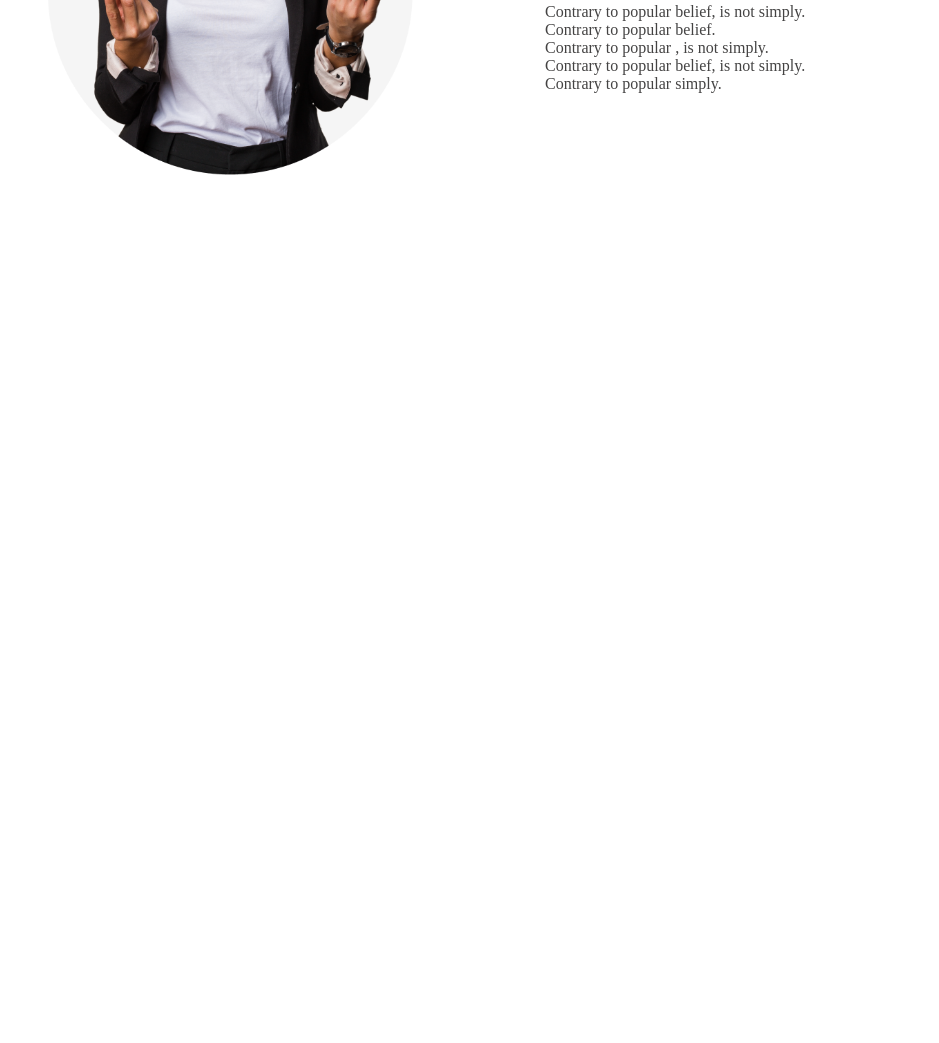
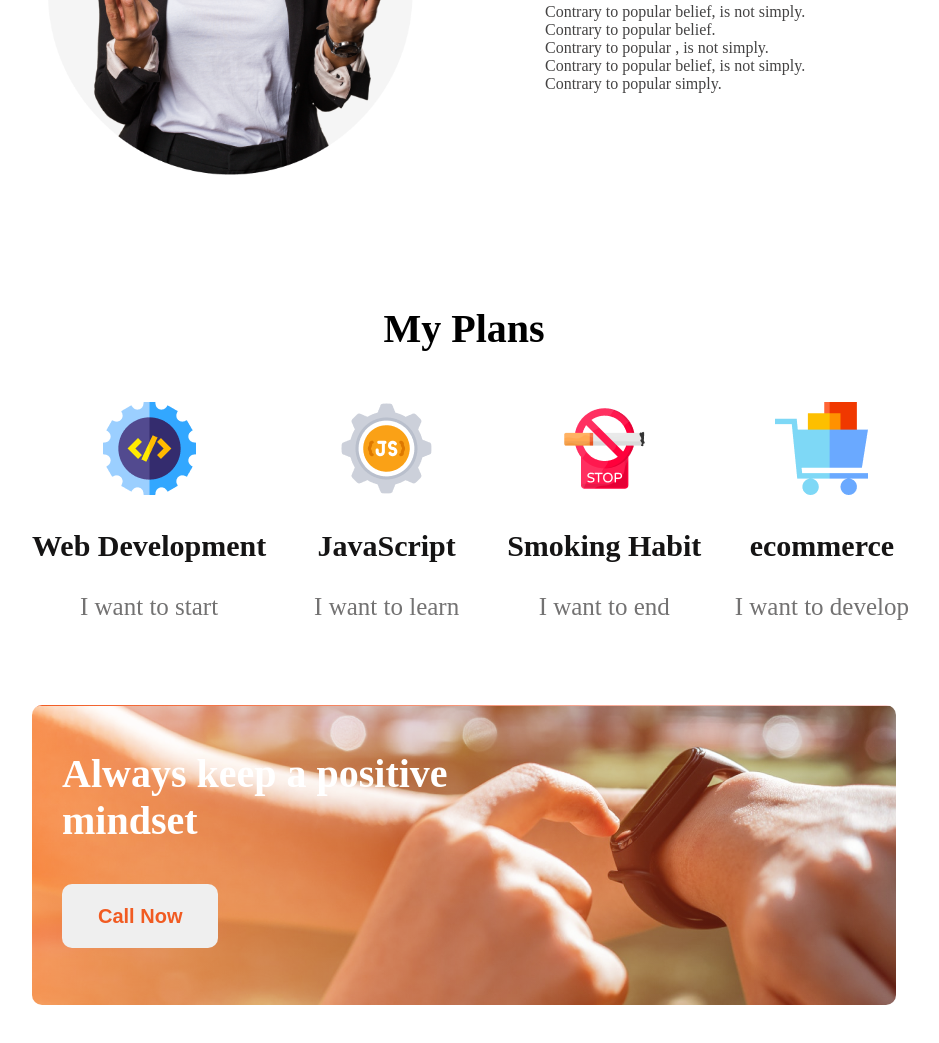
Before and after one commit to Fuad-hasan001/Assignment_1, a plain HTML site: page index.html in a window 1280 px wide. Shown: the part 1105-2148 px from the top of the page, without its empty margins (176-1115 px from the left). Before the commit the page ends 1416 px from the top, so only its background shows below. Drawn offline with Linux system fonts and the light colour scheme.

Commit message:
adding my_plans and call_now section

```diff
--- a/index.html
+++ b/index.html
@@ -36,36 +36,50 @@
                 </div>
             </div>
         </section>
+
         <!-- My-plans  -->
         <section class="plans">
-            <div class="plan-container">
+            <h2 class="plans-title">My Plans</h2>
+            <div>
+                <div class="plans-container">
                     <div class="plan">
-                    <img src="" alt="">
+                        <img src="images/icons/web.png" alt="">
                         <div class="plan-info">
-                        <p class="plan-title"></p>
-                        <p class="plan-description"></p>
+                            <p class="plan-title">Web Development</p>
+                            <p class="plan-description">I want to start</p>
                         </div>
                     </div>
                     <div class="plan">
-                    <img src="" alt="">
+                        <img src="images/icons/js.png" alt="">
                         <div class="plan-info">
-                        <p class="plan-title"></p>
-                        <p class="plan-description"></p>
+                            <p class="plan-title">JavaScript</p>
+                            <p class="plan-description">I want to learn</p>
                         </div>
                     </div>
                     <div class="plan">
-                    <img src="" alt="">
+                        <img src="images/icons/smoke.png" alt="">
                         <div class="plan-info">
-                        <p class="plan-title"></p>
-                        <p class="plan-description"></p>
+                            <p class="plan-title">Smoking Habit</p>
+                            <p class="plan-description">I want to end</p>
                         </div>
                     </div>
                     <div class="plan">
-                    <img src="" alt="">
+                        <img src="images/icons/ecom.png" alt="">
                         <div class="plan-info">
-                        <p class="plan-title"></p>
-                        <p class="plan-description"></p>
+                            <p class="plan-title">ecommerce</p>
+                            <p class="plan-description">I want to develop</p>
                         </div>
+                    </div>
+                </div>
+            </div>
+
+        </section>
+
+        <section class="call-now">
+            <div class="call-container">
+                <div class="call-info">
+                    <h3 class="call-title">Always keep a positive mindset</h3>
+                    <button class="btn-call">Call Now</button>
                 </div>
             </div>
 
--- a/styles/style.css
+++ b/styles/style.css
@@ -1,3 +1,8 @@
+section {
+    margin-top: 130px;
+}
+
+/* banner  */
 .banner {
     position: relative;
     margin-bottom: 130px;
@@ -41,8 +46,7 @@
     border: 0;
     background: #F15B22;
     border-radius: 5px;
-    padding: 20px 20px;
-    align-items: right;
+    padding: 20px 15px;
     margin-left: 300px;
 }
 
@@ -54,10 +58,11 @@
     margin: 0 200px;
 }
 
-.container img{
+.container img {
     width: 500px;
     height: 500px;
 }
+
 .container-title {
     font-weight: 700;
     font-size: 40px;
@@ -80,3 +85,76 @@
 }
 
 /* plans section  */
+.plans {
+    margin: 130px 150px;
+    height: 200px;
+    text-align: center;
+}
+
+.plans-title {
+    font-weight: 700;
+    font-size: 40px;
+
+}
+
+.plans-container {
+    display: flex;
+    gap: 24px;
+    margin-top: 50px;
+    padding-left: 50px;
+}
+
+.plan img {
+    padding: 0px 50px;
+}
+
+.plan-title {
+    font-weight: 700;
+    font-size: 30px;
+    color: #151414;
+}
+
+.plan-description {
+    font-weight: 500;
+    font-size: 25px;
+    color: #737272;
+}
+
+/* call now  */
+.call-container {
+    /* width: 1000px; */
+    height: 300px;
+    margin: 200px 200px;
+    background: linear-gradient(90deg, #F15B22 0%, rgba(241, 34, 34, 0.192) 100%), url("../images/watch.png");
+    border-radius: 10px;
+    background-blend-mode: screen;
+    /* background-repeat: no-repeat; */
+}
+
+.call-now img {
+    width: 100%;
+}
+
+.call-info {
+    width: 459px;
+    height: 182px;
+    padding-top: 5px;
+    padding-left: 30px;
+}
+
+.call-title {
+    font-weight: 700;
+    font-size: 40px;
+    color: #ffffff;
+}
+
+.btn-call {
+    font-weight: 600;
+    font-size: 20px;
+    text-align: center;
+    height: 64px;
+    color: #F15B22;
+    padding: 20px 36px;
+    border-radius: 10px;
+    border: 0;
+}
```
Lines whose indentation alone changed are shown as unchanged.
